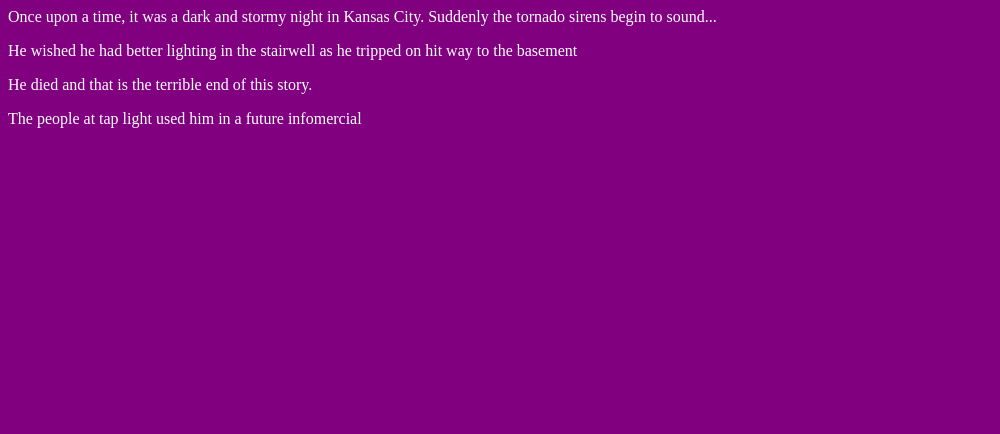
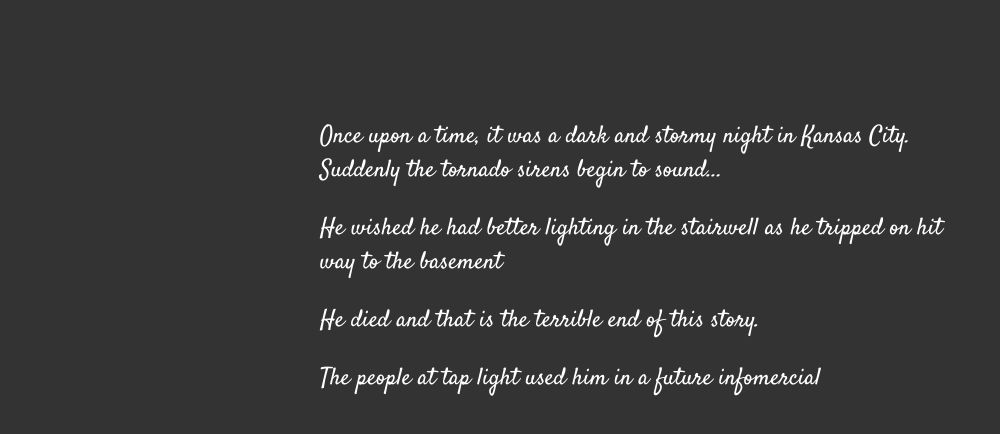
Before and after one commit to joshwilson84/fireside-story, a plain HTML site: page index.html in a window 1280 px wide. Shown: the whole page, without its empty margins (0-1000 px from the left). Drawn offline with Linux system fonts and the light colour scheme.

Commit message:
style changes to font and css

```diff
--- a/index.html
+++ b/index.html
@@ -1,6 +1,7 @@
 <html>
   <head>
     <link rel="stylesheet" type="text/css" href="style.css">
+    <link href="https://fonts.googleapis.com/css?family=Satisfy" rel="stylesheet">
   </head>
   <body>
     <p>Once upon a time, it was a dark and stormy night in Kansas City. Suddenly the tornado sirens begin to sound...</p>
--- a/style.css
+++ b/style.css
@@ -1,4 +1,7 @@
 body {
-    color: white;
-    background-color: purple;
-  }
+  color: white;
+  background-color: #333;
+  font-size: 150%;
+  font-family: 'Satisfy', cursive;
+  margin: 5em 25%;
+}
```
